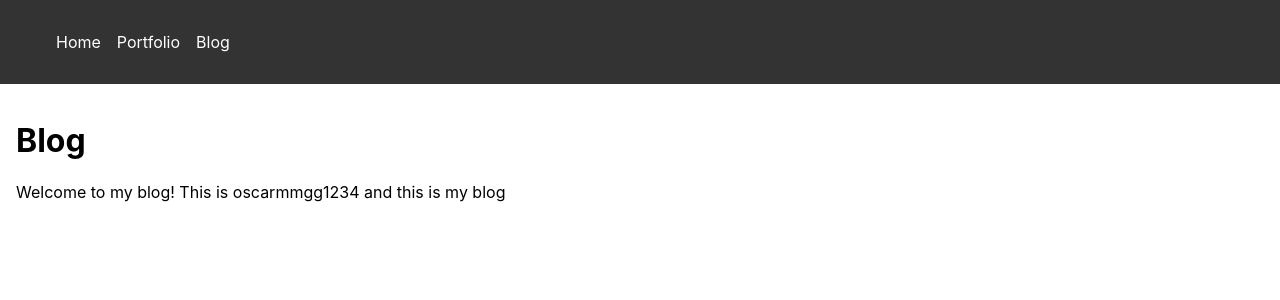
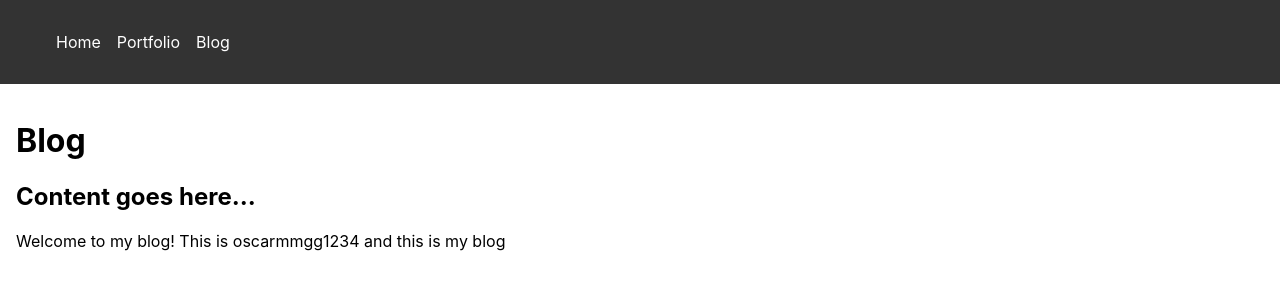
Before and after one commit to oscarmmgg1234/Blog, a React (Create React App) app: page /#/blog in a window 1280 px wide. Shown: the top 300 px of the page. Built offline with nearby package versions, Linux system fonts and the light colour scheme.

Commit message:
pushing to pages

```diff
--- a/src/components/Blog.js
+++ b/src/components/Blog.js
@@ -3,6 +3,7 @@ import React from "react";
 const Blog = () => (
   <div>
     <h1>Blog</h1>
+    <h2>Content goes here...</h2>
     <p>Welcome to my blog! This is oscarmmgg1234 and this is my blog</p>
   </div>
 );
```
